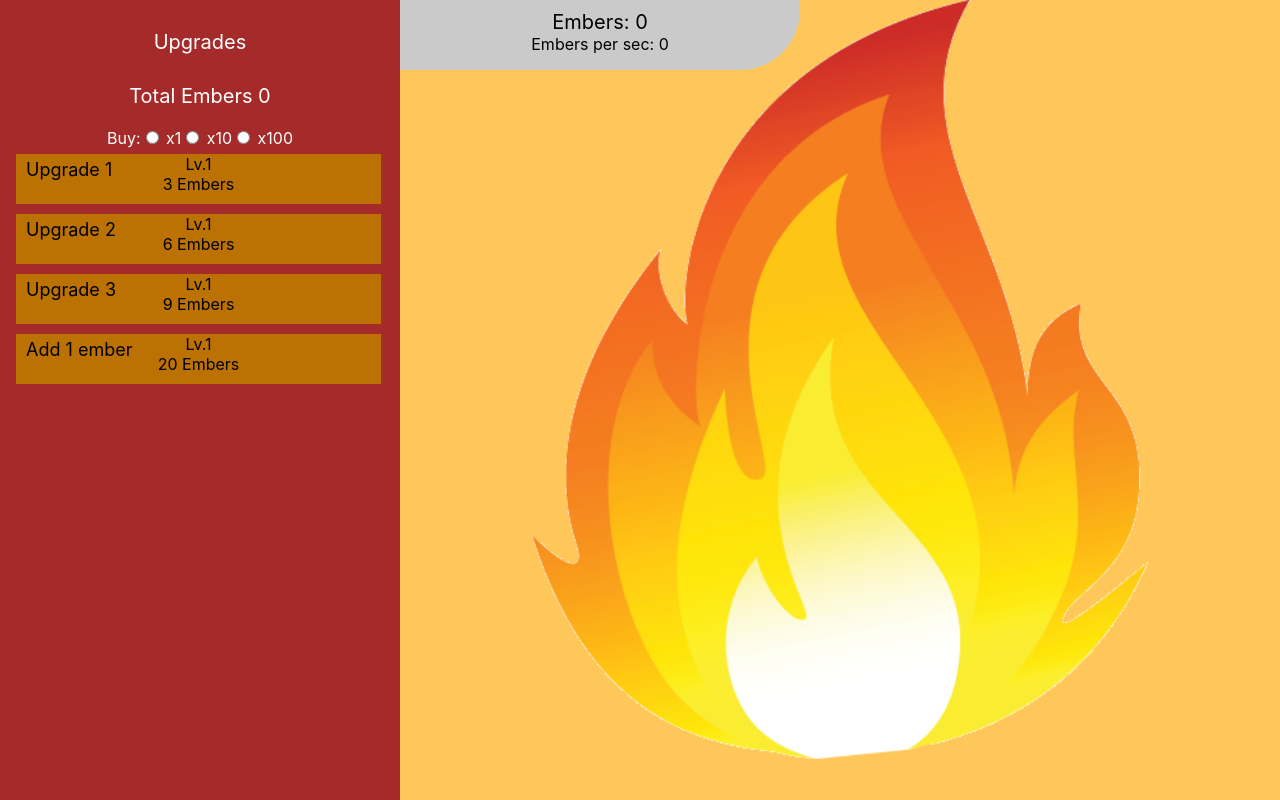
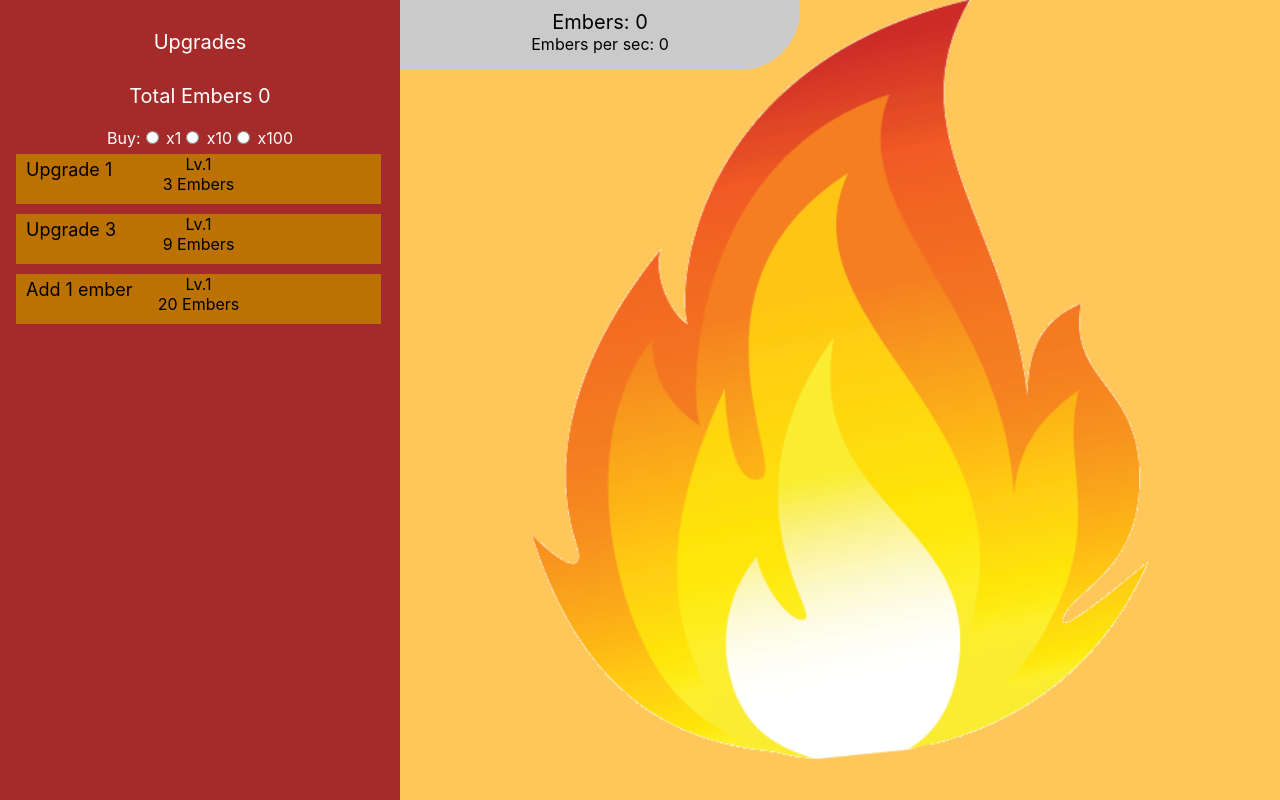
Before and after one commit to Ajknight121/Idle-Fire, a React (Create React App) app: page / in a window 1280 px wide. Built offline with nearby package versions, Linux system fonts and the light colour scheme.

Commit message:
Used spread upgrade props and upgrade 2 locked. Needs a way to add unlock method to change unlock boolean

```diff
--- a/src/components/UpgradeContainer.tsx
+++ b/src/components/UpgradeContainer.tsx
@@ -37,11 +37,8 @@ export default function UpgradeContainer(props: IGlobalAppProps) {
         <div className={"upgrades"}>
           {gameUpgrades.map((upgrade) =>
               <Upgrade
-                  unlocked={upgrade.unlocked}
+                  {...upgrade}
                   classname={props.appState.embers >= upgrade.upgradeCost ? "upgrade-available" : "upgrade-unavailable"}
-                  upgradeName={upgrade.upgradeName}
-                  upgradeCost={upgrade.upgradeCost}
-                  lvl={upgrade.lvl}
               />
           )}
             <div onClick={() => buyUpgrade(props.appState.embers, 20)}>
--- a/src/domain/gameUpgrades.ts
+++ b/src/domain/gameUpgrades.ts
@@ -14,7 +14,7 @@ export class GameUpgradesFactory {
         lvl: 1,
       },
       {
-        unlocked: true,
+        unlocked: false,
         upgradeName: "Upgrade 2",
         upgradeCost: 6,
         lvl: 1,
--- a/src/model/Upgrade.ts
+++ b/src/model/Upgrade.ts
@@ -4,6 +4,7 @@ export interface IUpgrade {
   upgradeName: string;
   upgradeCost: number; //cost in embers that were created
   lvl?: number; // Number of times upgrade is purchased
+  // unlock(condition:number):void; // Function to change upgrade from locked/hidden to unlocked/shown
   // multiplierPercent: number  //3.5 of an ember
 }
 
```
